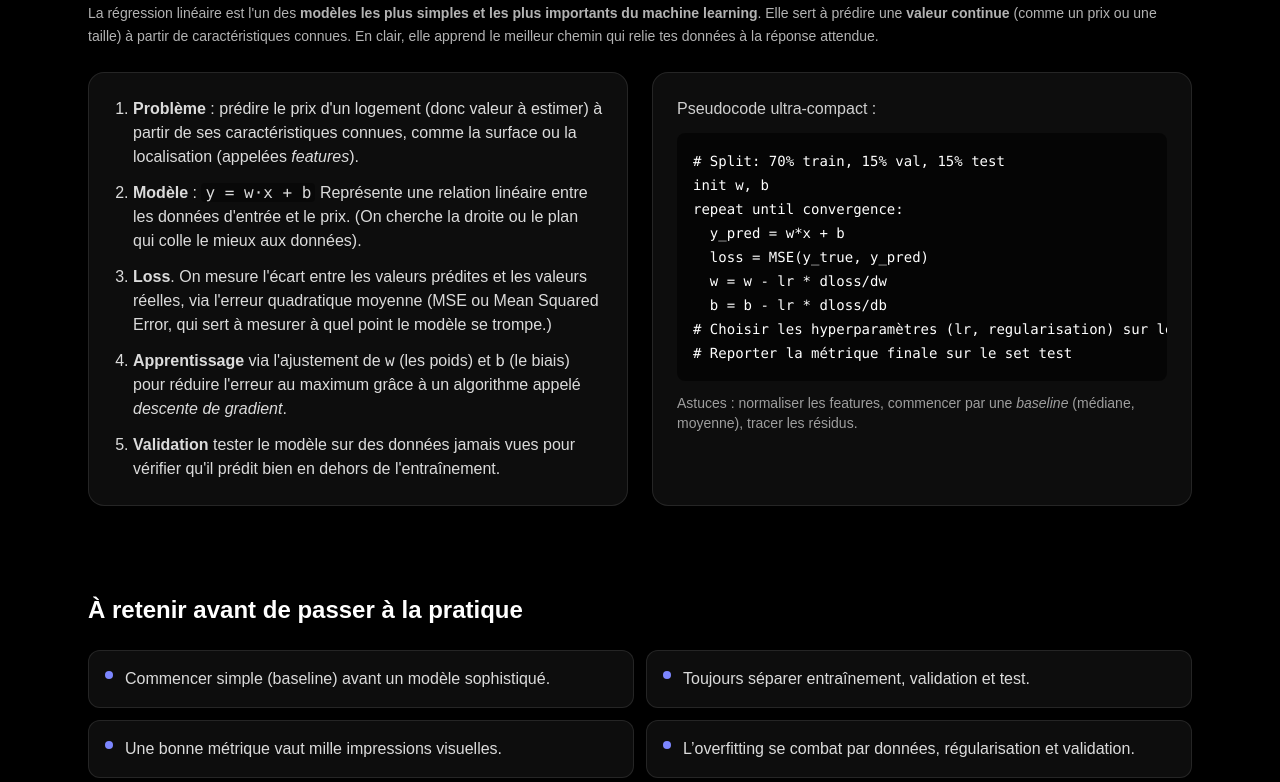
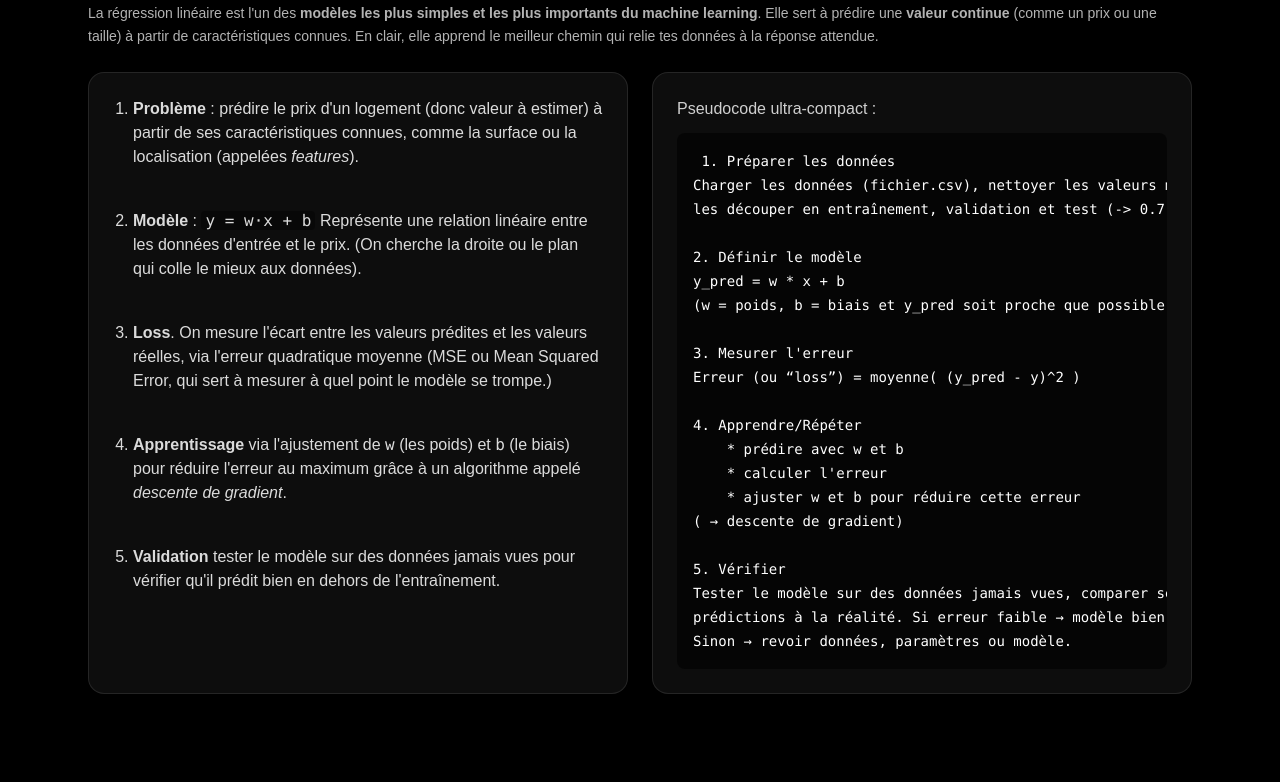
Before and after one commit to DearrLo/Synapsee-TypeScript-project, a Next.js app: page /explorer/base1 in a window 1280 px wide. Shown: the part 1580-2362 px from the top of the page. Built offline with nearby package versions, Linux system fonts and the light colour scheme.

Commit message:
15/10/25

```diff
--- a/src/app/explorer/base1/page.tsx
+++ b/src/app/explorer/base1/page.tsx
@@ -257,7 +257,7 @@ export default function Step1() {
 
           <div className="grid gap-6 md:grid-cols-2">
             <div className="rounded-2xl border border-white/10 bg-white/5 p-6">
-              <ol className="list-decimal space-y-3 pl-5 text-white/85">
+              <ol className="list-decimal space-y-10 pl-5 text-white/85">
                 <li>
                   <strong>Problème</strong> : prédire le prix d'un logement
                   (donc valeur à estimer) à partir de ses caractéristiques
@@ -294,20 +294,28 @@ export default function Step1() {
             <div className="rounded-2xl border border-white/10 bg-white/5 p-6">
               <p className="mb-3 text-white/80">Pseudocode ultra-compact :</p>
               <pre className="overflow-x-auto rounded-lg bg-black/60 p-4 text-sm leading-6">
-                {`# Split: 70% train, 15% val, 15% test
-init w, b
-repeat until convergence:
-  y_pred = w*x + b
-  loss = MSE(y_true, y_pred)
-  w = w - lr * dloss/dw
-  b = b - lr * dloss/db
-# Choisir les hyperparamètres (lr, regularisation) sur le set val
-# Reporter la métrique finale sur le set test`}
+                {` 1. Préparer les données
+Charger les données (fichier.csv), nettoyer les valeurs manquantes,
+les découper en entraînement, validation et test (-> 0.7, 0.15, 0.15).
+
+2. Définir le modèle
+y_pred = w * x + b
+(w = poids, b = biais et y_pred soit proche que possible de la vraie valeur y)
+
+3. Mesurer l'erreur
+Erreur (ou “loss”) = moyenne( (y_pred - y)^2 )
+
+4. Apprendre/Répéter
+    * prédire avec w et b
+    * calculer l'erreur
+    * ajuster w et b pour réduire cette erreur
+( → descente de gradient)
+
+5. Vérifier
+Tester le modèle sur des données jamais vues, comparer ses
+prédictions à la réalité. Si erreur faible → modèle bien entraîné.
+Sinon → revoir données, paramètres ou modèle.`}
               </pre>
-              <p className="mt-3 text-sm text-white/60">
-                Astuces : normaliser les features, commencer par une{' '}
-                <em>baseline</em> (médiane, moyenne), tracer les résidus.
-              </p>
             </div>
           </div>
         </section>
@@ -322,7 +330,7 @@ repeat until convergence:
               'Commencer simple (baseline) avant un modèle sophistiqué.',
               'Toujours séparer entraînement, validation et test.',
               'Une bonne métrique vaut mille impressions visuelles.',
-              'L’overfitting se combat par données, régularisation et validation.',
+              'L\'overfitting se combat par données, régularisation et validation.',
               'Documenter ses hypothèses et décisions.',
               'Itérer par petites expériences, mesurer, décider.',
             ].map(t => (
```
